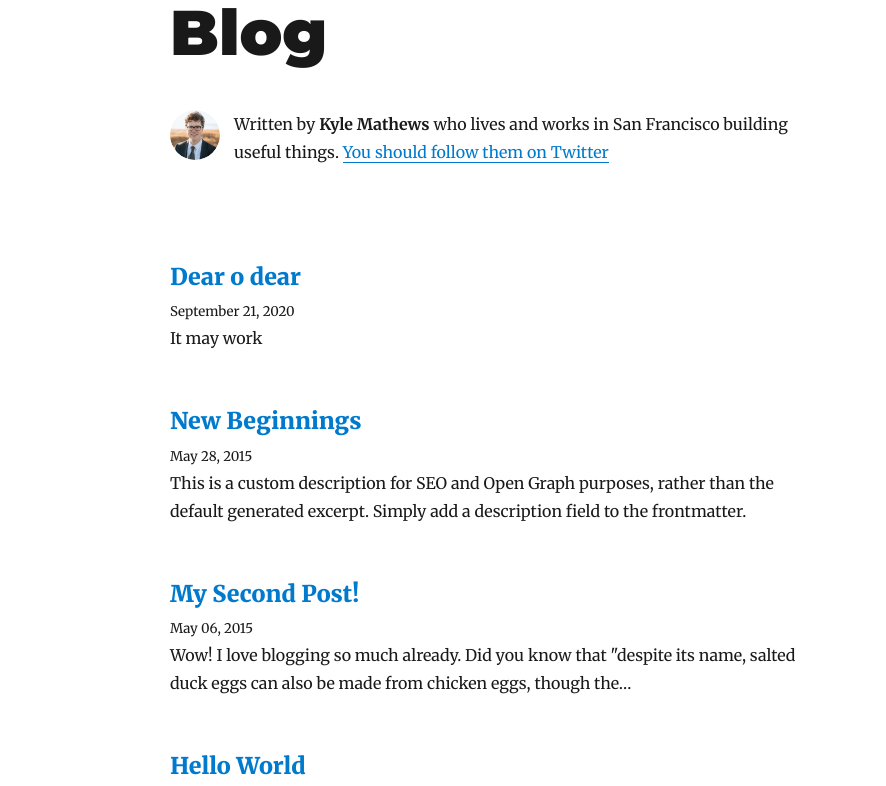
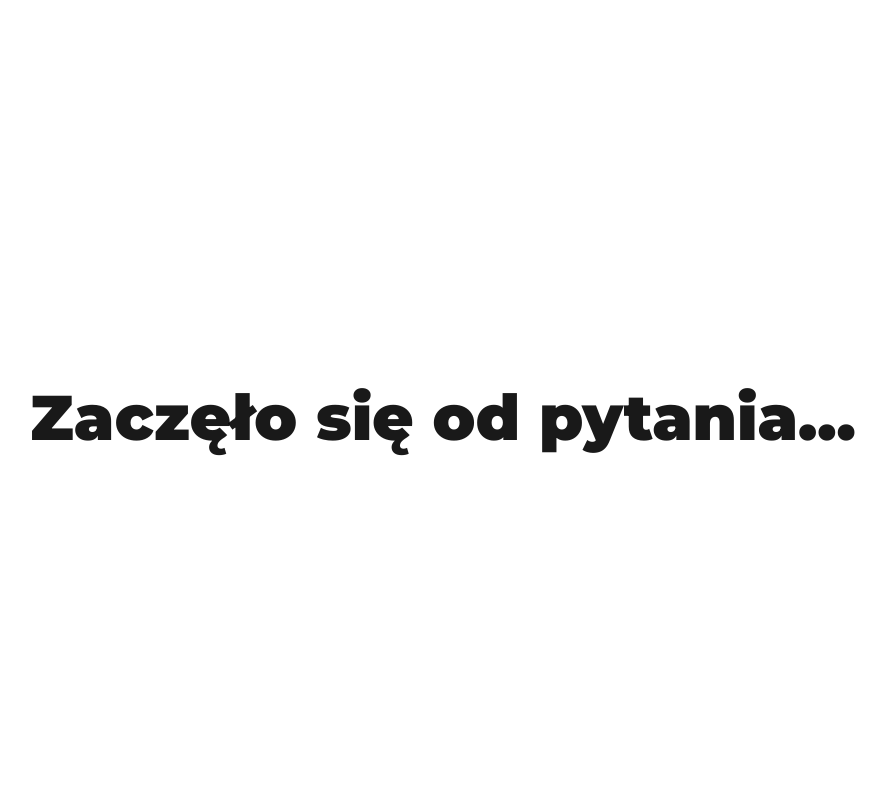
Before and after one commit to bbakiewicz/gatsby-blog, a Gatsby site: page / in a window 1280 px wide. Shown: the part 114-900 px from the top of the page, without its empty margins (155-1041 px from the left). Built offline with nearby package versions, Linux system fonts and the light colour scheme; Gatsby itself is replaced by a stand-in of ours; some packages are replaced by stand-ins of ours.

Commit message:
front page style modified to be 100% height. Title changed. Blog size extended to be wider

```diff
--- a/gatsby-config.js
+++ b/gatsby-config.js
@@ -1,11 +1,11 @@
 module.exports = {
   siteMetadata: {
-    title: `Gatsby Starter Blog`,
+    title: `Zaczęło się od pytania...`,
     author: {
-      name: `Kyle Mathews`,
+      name: `Agnieszka Korpal`,
       summary: `who lives and works in San Francisco building useful things.`,
     },
-    description: `A starter blog demonstrating what Gatsby can do.`,
+    description: `Blog Agnieszki Korpal`,
     siteUrl: `https://gatsby-starter-blog-demo.netlify.app/`,
     social: {
       twitter: `kylemathews`,
@@ -33,7 +33,7 @@ module.exports = {
           {
             resolve: `gatsby-remark-images`,
             options: {
-              maxWidth: 590,
+              maxWidth: 790,
             },
           },
           {
@@ -60,8 +60,8 @@ module.exports = {
     {
       resolve: `gatsby-plugin-manifest`,
       options: {
-        name: `Gatsby Starter Blog`,
-        short_name: `GatsbyJS`,
+        name: `Zaczęło się od pytania - Agnieszka Korpal`,
+        short_name: `Aga Korpal blog`,
         start_url: `/`,
         background_color: `#ffffff`,
         theme_color: `#663399`,
--- a/package.json
+++ b/package.json
@@ -9,6 +9,7 @@
   },
   "dependencies": {
     "gatsby": "^2.24.61",
+    "gatsby-cli": "^2.12.107",
     "gatsby-image": "^2.4.19",
     "gatsby-plugin-feed": "^2.5.12",
     "gatsby-plugin-google-analytics": "^2.3.14",
--- a/src/components/layout.js
+++ b/src/components/layout.js
@@ -9,11 +9,15 @@ const Layout = ({ location, title, children }) => {
 
   if (location.pathname === rootPath) {
     header = (
+      <div
+        style={{
+          height: `100vh`,
+        }}>
         <h1
           style={{
             ...scale(1.5),
-          marginBottom: rhythm(1.5),
-          marginTop: 0,
+
+            marginTop: `50%`,
           }}
         >
           <Link
@@ -26,6 +30,7 @@ const Layout = ({ location, title, children }) => {
             {title}
           </Link>
         </h1>
+      </div>
     )
   } else {
     header = (
@@ -52,7 +57,7 @@ const Layout = ({ location, title, children }) => {
       style={{
         marginLeft: `auto`,
         marginRight: `auto`,
-        maxWidth: rhythm(24),
+        maxWidth: rhythm(34),
         padding: `${rhythm(1.5)} ${rhythm(3 / 4)}`,
       }}
     >
--- a/src/components/seo.js
+++ b/src/components/seo.js
@@ -36,7 +36,7 @@ const SEO = ({ description, lang, meta, title }) => {
         lang,
       }}
       title={title}
-      titleTemplate={defaultTitle ? `%s | ${defaultTitle}` : null}
+      titleTemplate={defaultTitle}
       meta={[
         {
           name: `description`,
```
Also changed, not shown: content/assets/aga-korpal-podpis.png (added), 1 other file. Lines whose indentation alone changed are shown as unchanged.
